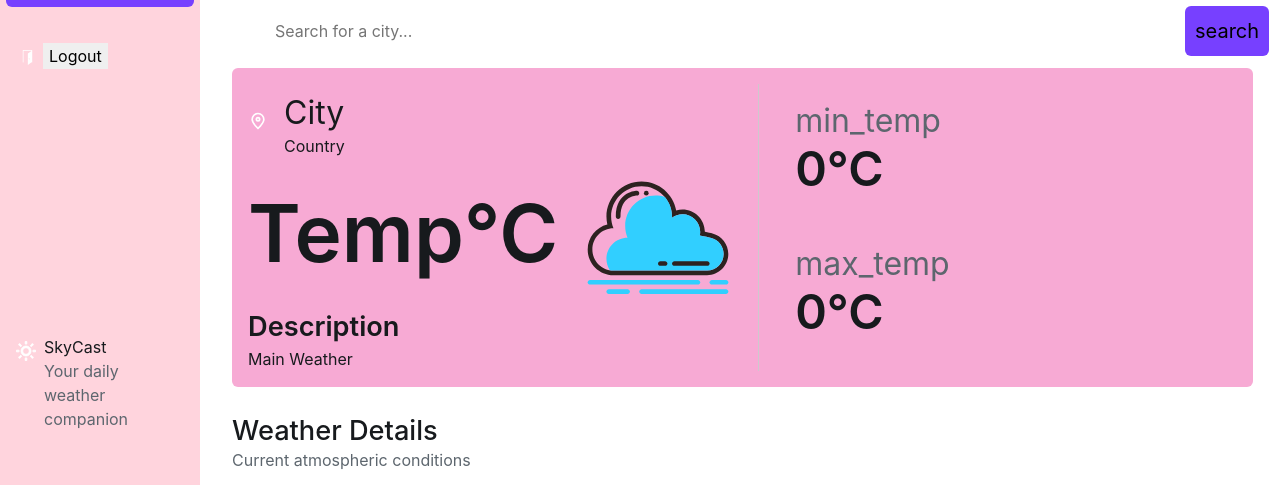
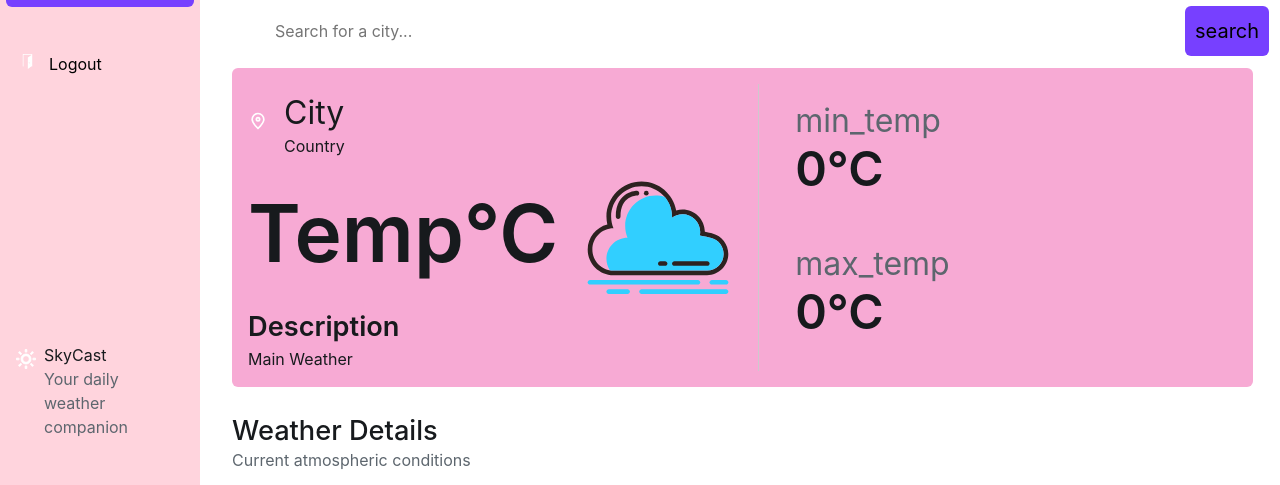
Before and after one commit to Faith757/frontend, a plain HTML site: page forecast.html in a window 1280 px wide. Shown: the part 129-614 px from the top of the page. Drawn offline with Linux system fonts and the light colour scheme.

Commit message:
update frontend

```diff
--- a/forecast.html
+++ b/forecast.html
@@ -36,7 +36,7 @@
         <img src="image/logout.svg" class="img-fluid object-fit-contain" style="width: 15px; height: 15px">
       </a>
       <!-- <p class="mb-0"><a href="index.html" class="text-decoration-none fg-white">Logout</a></p> -->
-      <button onclick="logout()" class="border-0">Logout</button>
+      <button onclick="logout()" class="border-0 bg-subtle-accent mt-3">Logout</button>
     </div>
     <div class="d-flex align-items-start gap-3 p-5" style="margin-top: 250px;">
       <img src="image/sun1.svg" class="img-fluid object-fit-contain mt-2" style="width: 20px; height: 20px">
```
